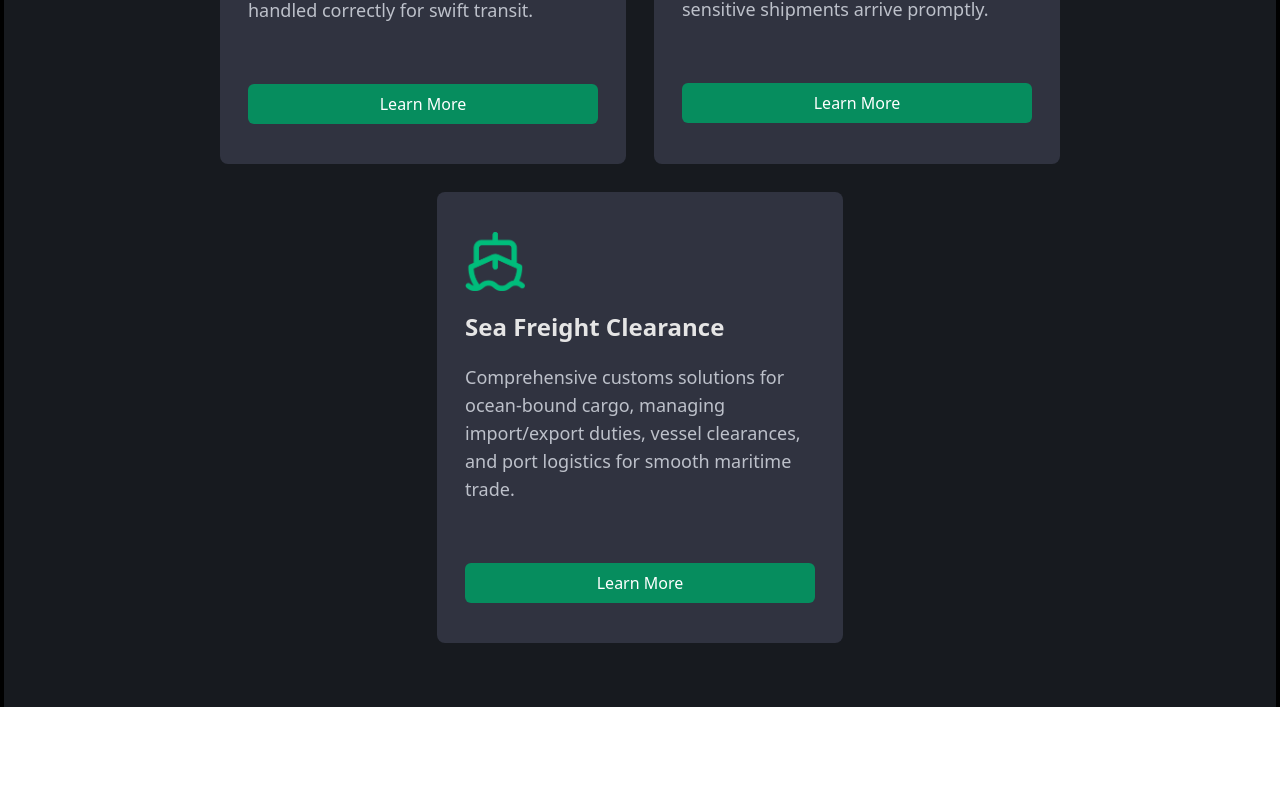
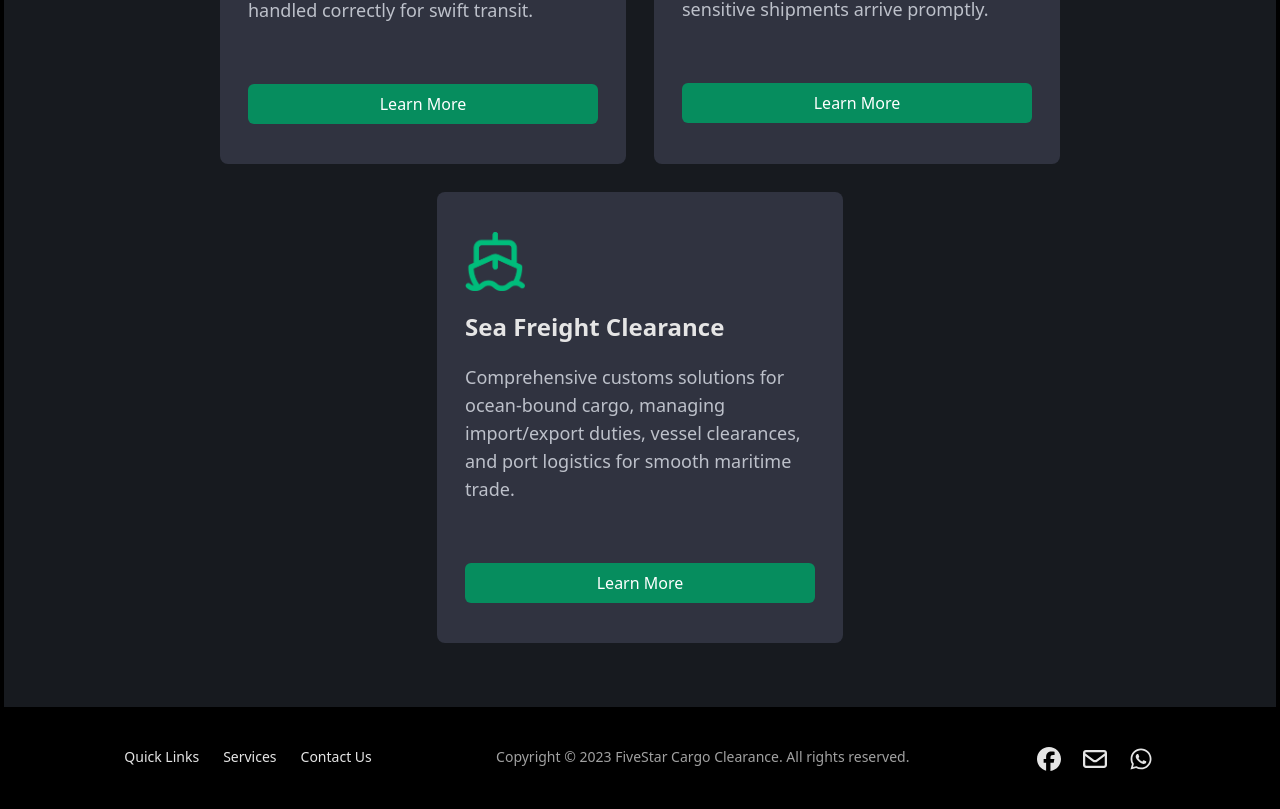
Before and after one commit to YasserDalal/cargo-landing-page, a React (Vite) app: page / in a window 1280 px wide. Shown: the part 2176-2985 px from the top of the page. Before the commit the page ends 2883 px from the top, so only its background shows below. Built offline with nearby package versions, Linux system fonts and the light colour scheme.

Commit message:
create Footer component

```diff
--- a/src/App.jsx
+++ b/src/App.jsx
@@ -2,6 +2,7 @@ import { Route, Routes } from 'react-router-dom'
 import Header from './components/Header'
 import Home from './pages/home/Home'
 import Center from './components/Center'
+import Footer from './components/Footer'
 
 export default function App() {
   return (
@@ -11,8 +12,12 @@ export default function App() {
         <Routes path='/'>
           <Route index element={<Home className=' text-white px-1 bg-black'/>}/>
           <Route path='home' element={<Home className=' text-white px-1 bg-black' />} />
+
+          {/* Display an empty page (not found from routes) */}
+          <Route path='/*' element={<div className=' text-white px-1 bg-neutral-900 h-screen flex justify-center items-center'>Empty</div>} />
         </Routes>
       </Center>
+      <Footer className='flex justify-center items-center bg-black text-white py-10 h-auto z-50'/>
     </div>
   )
 }
--- /dev/null
+++ b/src/components/Footer.jsx
@@ -0,0 +1,57 @@
+import { FontAwesomeIcon } from "@fortawesome/react-fontawesome";
+import { faFacebook } from "@fortawesome/free-brands-svg-icons";
+import { faEnvelope } from "@fortawesome/free-regular-svg-icons";
+import { faWhatsapp } from "@fortawesome/free-brands-svg-icons";
+
+function TextLinks({ className }) {
+  return (
+    <div className={className}>
+      <span>Quick Links</span>
+      <span>Services</span>
+      <span>Contact Us</span>
+    </div>
+  );
+}
+
+function Watermark({ className }) {
+  return (
+    <span className={className}>
+      Copyright © 2023 FiveStar Cargo Clearance. All rights reserved.
+    </span>
+  );
+}
+
+function IconLinks({ className }) {
+  return (
+    <div className={className}>
+      <a href="" target='_blank' className='cursor-pointer hover:text-[#1877F2] transition-all duration-100' title='Facebook'>
+        <FontAwesomeIcon icon={faFacebook} size='xl' />
+      </a>
+      <a href="" target='_blank' className='cursor-pointer hover:text-[#1877F2] transition-all duration-100' title='Email'>
+        <FontAwesomeIcon icon={faEnvelope} size='xl' />
+      </a>
+      <a href="" target='_blank' className='cursor-pointer hover:text-[#25D366] transition-all duration-100' title='Whatsapp'>
+        <FontAwesomeIcon icon={faWhatsapp} size='xl' />
+      </a>
+    </div>
+  );
+}
+
+export default function Footer({ className }) {
+  return (
+    <div className={className}>
+      <div className='flex items-center min-[1000px]:hidden flex-1 justify-evenly px-4'>
+        <div className='flex flex-col gap-4'>
+          <TextLinks className='flex max-[400px]:flex-col gap-[16.5px] text-neutral-200 text-sm font-medium' />
+          <Watermark className='text-neutral-400 text-sm' />
+        </div>
+        <IconLinks className='flex gap-4 text-neutral-200 pl-5'/>
+      </div>
+      <div className='flex max-[1000px]:hidden flex-1 justify-evenly'>
+        <TextLinks className='flex gap-6 text-neutral-200 text-sm font-medium' />
+        <Watermark className='text-neutral-400 text-sm' />
+        <IconLinks className='flex gap-4 text-neutral-200'/>
+      </div>
+    </div>
+  );
+}
```
